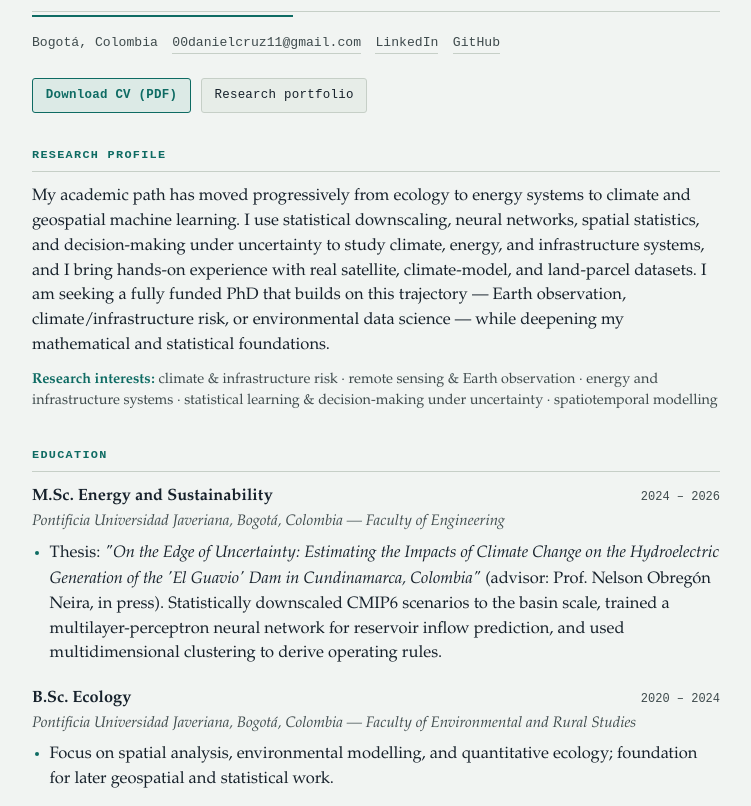
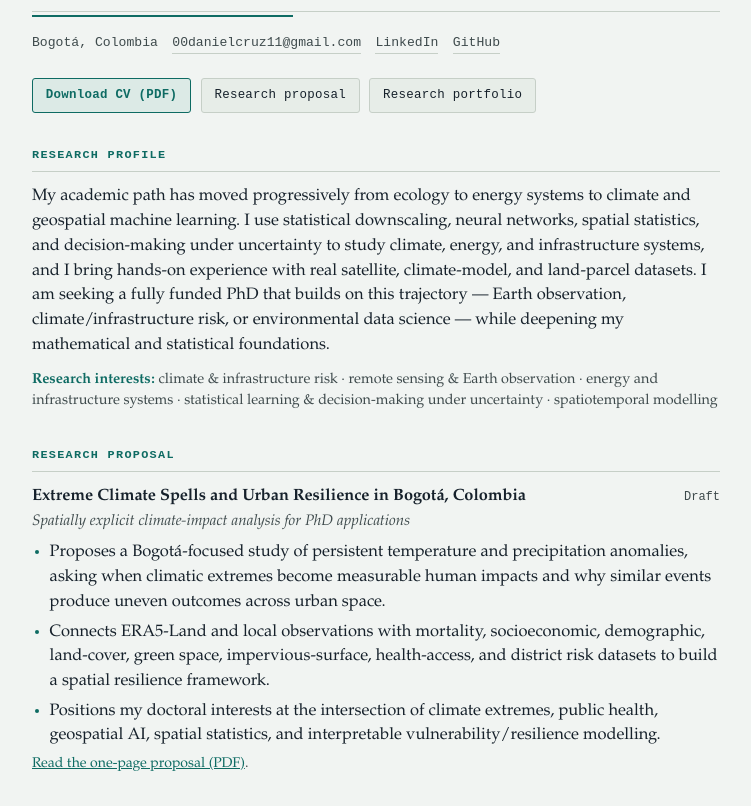
Before and after one commit to 00danielcruz11-lang/00danielcruz11-lang.github.io, a plain HTML site: page index.html in a window 1280 px wide. Shown: the part 127-933 px from the top of the page, without its empty margins (264-1015 px from the left). Drawn offline with Linux system fonts and the light colour scheme.

Commit message:
Add PhD research proposal to site

```diff
--- a/index.html
+++ b/index.html
@@ -244,6 +244,7 @@
 
 <nav class="actions">
   <a class="primary" href="cv/CV_Daniel_Cruz_PhD.pdf">Download CV (PDF)</a>
+  <a href="research/phd_proposal_bogota_2column_onepage.pdf">Research proposal</a>
   <a href="https://github.com/00danielcruz11-lang/phd-data-science-portfolio">Research portfolio</a>
 </nav>
 
@@ -262,6 +263,27 @@ while deepening my mathematical and statistical foundations.
 energy and infrastructure systems · statistical learning &amp; decision-making under uncertainty ·
 spatiotemporal modelling
 </p>
+</section>
+
+<section>
+<h2>Research Proposal</h2>
+<div class="entry">
+  <div class="entry-head">
+    <span class="entry-title">Extreme Climate Spells and Urban Resilience in Bogotá, Colombia</span>
+    <span class="entry-date">Draft</span>
+  </div>
+  <div class="entry-org">Spatially explicit climate-impact analysis for PhD applications</div>
+  <ul>
+    <li>Proposes a Bogotá-focused study of persistent temperature and precipitation anomalies, asking when
+      climatic extremes become measurable human impacts and why similar events produce uneven outcomes across
+      urban space.</li>
+    <li>Connects ERA5-Land and local observations with mortality, socioeconomic, demographic, land-cover, green
+      space, impervious-surface, health-access, and district risk datasets to build a spatial resilience framework.</li>
+    <li>Positions my doctoral interests at the intersection of climate extremes, public health, geospatial AI,
+      spatial statistics, and interpretable vulnerability/resilience modelling.</li>
+  </ul>
+  <p class="note"><a href="research/phd_proposal_bogota_2column_onepage.pdf">Read the one-page proposal (PDF)</a>.</p>
+</div>
 </section>
 
 <section>
```
Also changed, not shown: 2 other files.
